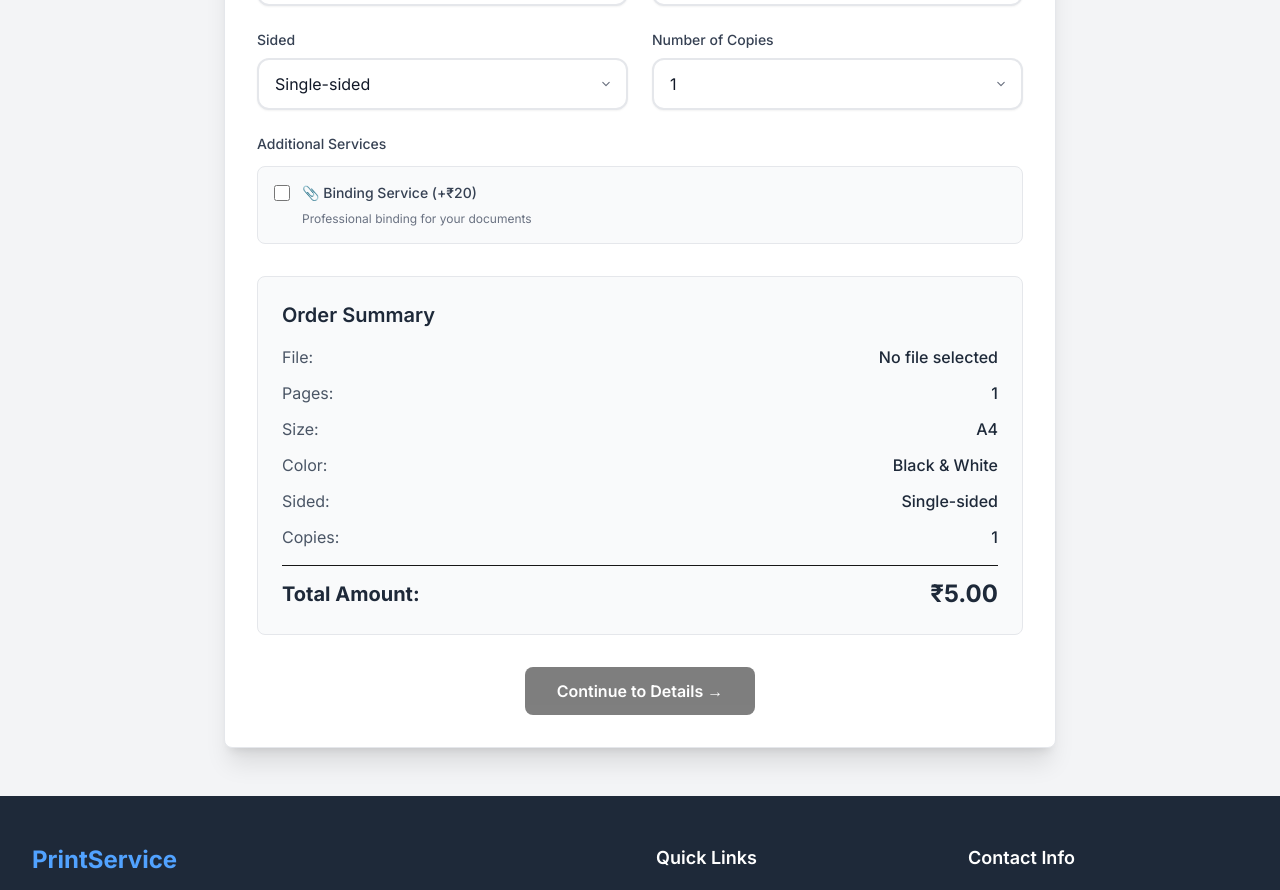
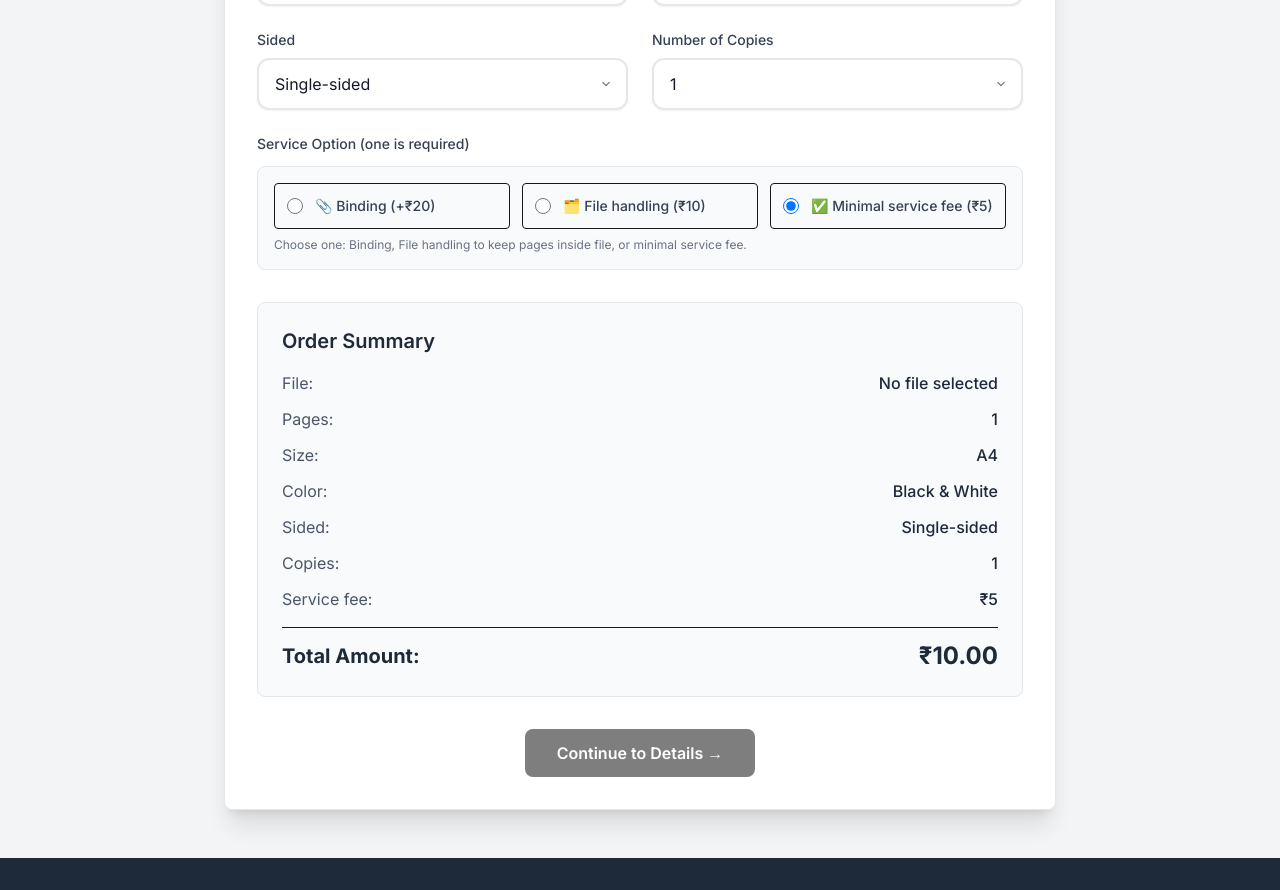
Before and after one commit to AdityaPandey-DEV/FunPrinting, a Next.js app: page /order in a window 1280 px wide. Shown: the part 820-1710 px from the top of the page. Built offline with nearby package versions, Linux system fonts and the light colour scheme; no server answers; the database is empty.

Commit message:
Order page: add compulsory service option (Binding/File handling/Service fee) and pricing logic

```diff
--- a/src/app/order/page.tsx
+++ b/src/app/order/page.tsx
@@ -8,7 +8,7 @@ interface PrintingOptions {
   color: 'color' | 'bw';
   sided: 'single' | 'double';
   copies: number;
-  binding: boolean;
+  serviceOption: 'binding' | 'file' | 'service';
 }
 
 interface CustomerInfo {
@@ -47,7 +47,7 @@ export default function OrderPage() {
     color: 'bw',
     sided: 'single',
     copies: 1,
-    binding: false,
+    serviceOption: 'service',
   });
   const [pageCount, setPageCount] = useState(1);
   const [pdfUrl, setPdfUrl] = useState<string | null>(null);
@@ -168,9 +168,13 @@ export default function OrderPage() {
             // Calculate total amount: base price × page count × color × sided × copies
             let total = basePrice * pageCount * colorMultiplier * sidedMultiplier * printingOptions.copies;
 
-            // Add binding cost if requested
-            if (printingOptions.binding) {
+            // Add compulsory service option cost
+            if (printingOptions.serviceOption === 'binding') {
               total += pricing.additionalServices.binding;
+            } else if (printingOptions.serviceOption === 'file') {
+              total += 10; // File handling fee (keep pages inside file)
+            } else if (printingOptions.serviceOption === 'service') {
+              total += 5; // Minimal service fee
             }
 
             // Add delivery charge if applicable
@@ -187,9 +191,13 @@ export default function OrderPage() {
 
             let total = basePrice * pageCount * colorMultiplier * sidedMultiplier * printingOptions.copies;
 
-            // Add binding cost if requested (fallback price)
-            if (printingOptions.binding) {
+            // Add compulsory service option cost (fallback amounts)
+            if (printingOptions.serviceOption === 'binding') {
               total += 20; // Default binding cost
+            } else if (printingOptions.serviceOption === 'file') {
+              total += 10;
+            } else if (printingOptions.serviceOption === 'service') {
+              total += 5;
             }
 
             if (deliveryOption.type === 'delivery' && deliveryOption.deliveryCharge) {
@@ -711,24 +719,51 @@ export default function OrderPage() {
                 {/* Additional Services - Separate Section */}
                 <div className="mt-6">
                   <label className="block text-sm font-medium text-gray-700 mb-3">
-                    Additional Services
+                    Service Option (one is required)
                   </label>
                   <div className="bg-gray-50 p-4 rounded-lg border border-gray-200">
-                    <div className="flex items-center space-x-3">
-                      <label className="flex items-center cursor-pointer">
+                    <div className="grid grid-cols-1 md:grid-cols-3 gap-3">
+                      <label className="flex items-center cursor-pointer p-3 rounded border transition-colors hover:bg-white">
                         <input
-                          type="checkbox"
-                          checked={printingOptions.binding}
-                          onChange={(e) => setPrintingOptions(prev => ({ ...prev, binding: e.target.checked }))}
+                          type="radio"
+                          name="serviceOption"
+                          checked={printingOptions.serviceOption === 'binding'}
+                          onChange={() => setPrintingOptions(prev => ({ ...prev, serviceOption: 'binding' }))}
                           className="h-4 w-4 text-blue-600 focus:ring-blue-500 border-gray-300 rounded"
                         />
                         <span className="ml-3 text-sm font-medium text-gray-700">
-                          📎 Binding Service (+₹{pricingData?.additionalServices?.binding || 20})
+                          📎 Binding (+₹{pricingData?.additionalServices?.binding || 20})
+                        </span>
+                      </label>
+
+                      <label className="flex items-center cursor-pointer p-3 rounded border transition-colors hover:bg-white">
+                        <input
+                          type="radio"
+                          name="serviceOption"
+                          checked={printingOptions.serviceOption === 'file'}
+                          onChange={() => setPrintingOptions(prev => ({ ...prev, serviceOption: 'file' }))}
+                          className="h-4 w-4 text-blue-600 focus:ring-blue-500 border-gray-300 rounded"
+                        />
+                        <span className="ml-3 text-sm font-medium text-gray-700">
+                          🗂️ File handling (₹10)
+                        </span>
+                      </label>
+
+                      <label className="flex items-center cursor-pointer p-3 rounded border transition-colors hover:bg-white">
+                        <input
+                          type="radio"
+                          name="serviceOption"
+                          checked={printingOptions.serviceOption === 'service'}
+                          onChange={() => setPrintingOptions(prev => ({ ...prev, serviceOption: 'service' }))}
+                          className="h-4 w-4 text-blue-600 focus:ring-blue-500 border-gray-300 rounded"
+                        />
+                        <span className="ml-3 text-sm font-medium text-gray-700">
+                          ✅ Minimal service fee (₹5)
                         </span>
                       </label>
                     </div>
-                    <p className="text-xs text-gray-500 mt-2 ml-7">
-                      Professional binding for your documents
+                    <p className="text-xs text-gray-500 mt-2">
+                      Choose one: Binding, File handling to keep pages inside file, or minimal service fee.
                     </p>
                   </div>
                 </div>
@@ -768,10 +803,22 @@ export default function OrderPage() {
                     <span className="text-gray-600">Copies:</span>
                     <span className="font-medium text-gray-800">{printingOptions.copies}</span>
                   </div>
-                  {printingOptions.binding && (
+                  {printingOptions.serviceOption === 'binding' && (
                     <div className="flex justify-between items-center">
                       <span className="text-gray-600">Binding:</span>
                       <span className="font-medium text-blue-600">Yes (+₹{pricingData?.additionalServices?.binding || 20})</span>
+                    </div>
+                  )}
+                  {printingOptions.serviceOption === 'file' && (
+                    <div className="flex justify-between items-center">
+                      <span className="text-gray-600">File handling:</span>
+                      <span className="font-medium text-gray-800">₹10</span>
+                    </div>
+                  )}
+                  {printingOptions.serviceOption === 'service' && (
+                    <div className="flex justify-between items-center">
+                      <span className="text-gray-600">Service fee:</span>
+                      <span className="font-medium text-gray-800">₹5</span>
                     </div>
                   )}
                   <div className="border-t pt-3 mt-4">
@@ -1100,7 +1147,7 @@ export default function OrderPage() {
                           <span className="text-gray-600">Copies:</span>
                           <span className="font-medium text-gray-800">{printingOptions.copies}</span>
                         </div>
-                        {printingOptions.binding && (
+                        {printingOptions.serviceOption === 'binding' && (
                           <div className="flex justify-between">
                             <span className="text-gray-600">Binding:</span>
                             <span className="font-medium text-blue-600">Yes (+₹{pricingData?.additionalServices?.binding || 20})</span>
@@ -1178,10 +1225,22 @@ export default function OrderPage() {
                         <span className="text-gray-600">Copies:</span>
                         <span className="font-medium text-gray-800">{printingOptions.copies} copy(ies)</span>
                       </div>
-                      {printingOptions.binding && (
+                      {printingOptions.serviceOption === 'binding' && (
                         <div className="flex justify-between">
                           <span className="text-gray-600">Binding Service:</span>
                           <span className="font-medium text-blue-600">₹{pricingData?.additionalServices?.binding || 20}</span>
+                        </div>
+                      )}
+                      {printingOptions.serviceOption === 'file' && (
+                        <div className="flex justify-between">
+                          <span className="text-gray-600">File handling:</span>
+                          <span className="font-medium text-gray-800">₹10</span>
+                        </div>
+                      )}
+                      {printingOptions.serviceOption === 'service' && (
+                        <div className="flex justify-between">
+                          <span className="text-gray-600">Service fee:</span>
+                          <span className="font-medium text-gray-800">₹5</span>
                         </div>
                       )}
                       {deliveryOption.type === 'delivery' && deliveryOption.deliveryCharge && (
```
